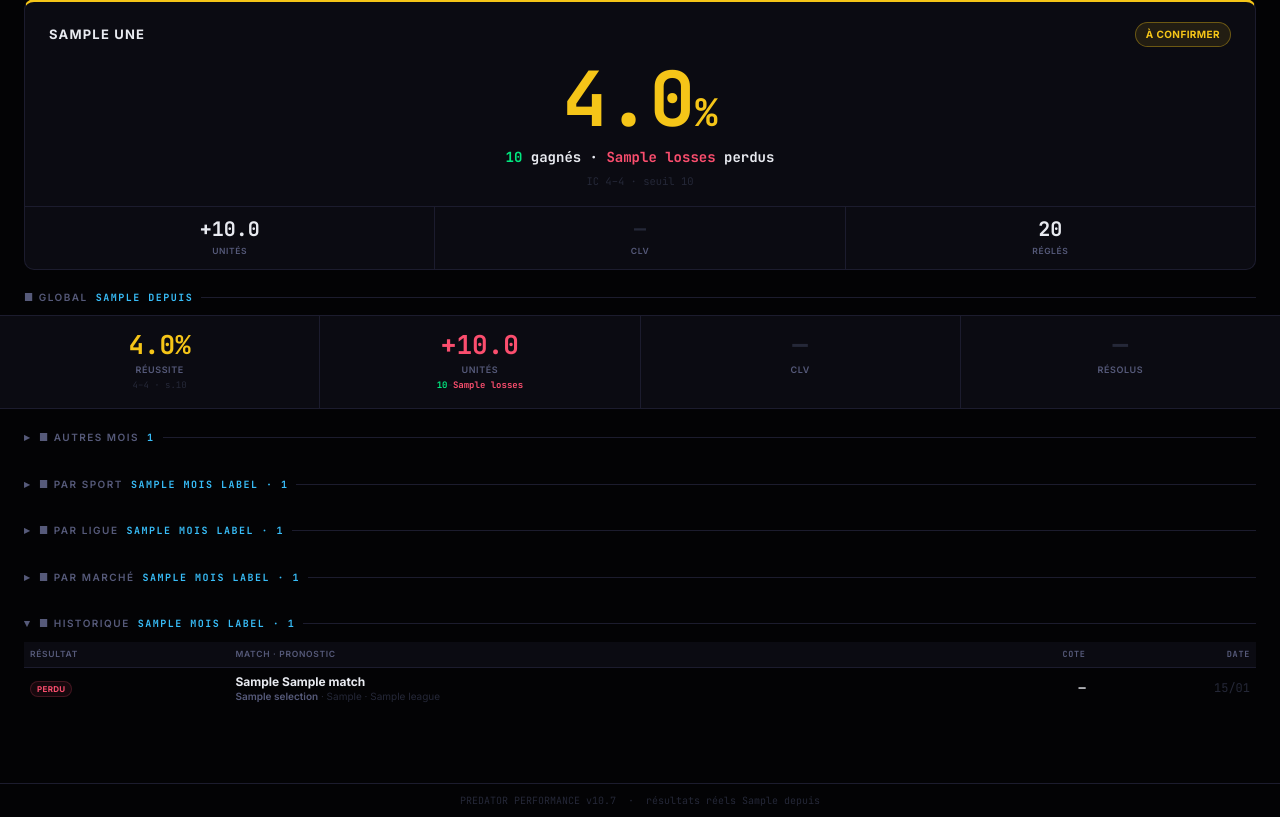
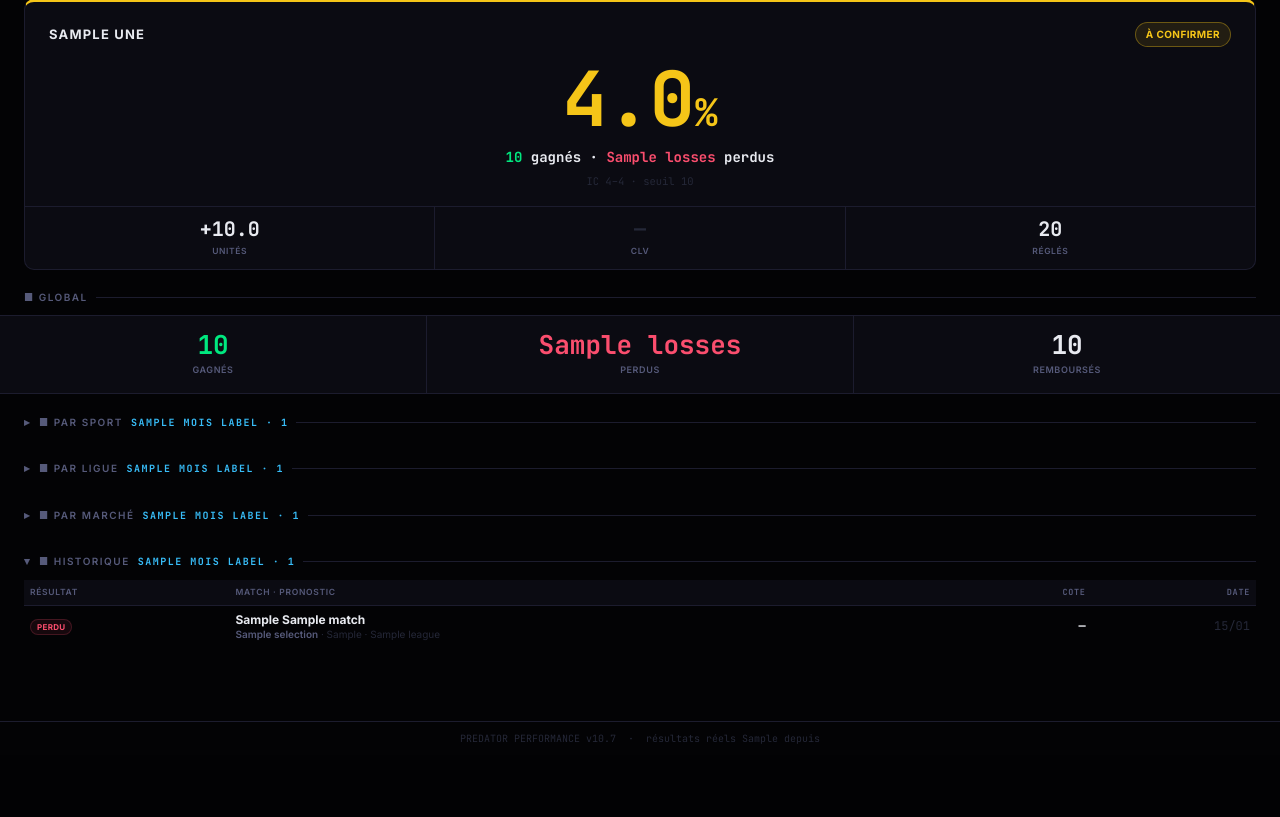
Before and after one commit to ipotrading-bot/predator, a Flask app: template templates/performance.html in a window 1280 px wide. Shown: the part 142-959 px from the top of the page. After the commit the page ends 886 px from the top, so only its background shows below. Run offline with Flask 3, Linux system fonts and the light colour scheme; the template is opened without the code that fills it: most values are stand-ins (such as "Sample title", 1, 10 or a date in 2020).

Commit message:
feat(perf): GLOBAL réduit à gagnés / perdus / remboursés, autres mois masqués
Demande opérateur du 2026-11-25. Le bandeau global ne montre plus que trois
totaux ; réussite, unités, CLV et résolution quittent l'écran (résolution et
fantômes restent en infobulle). Les cartes des autres mois sont retirées, le
menu y mène. perf_view.une_du_mois remplace une_et_autres_mois.

Co-Authored-By: Claude Opus 5.5 <noreply@anthropic.com>

```diff
--- a/api/index.py
+++ b/api/index.py
@@ -51,7 +51,7 @@ from core.perf_view import (ALL_MONTHS as _ALL_MONTHS,
                             rows_of_month as _rows_of_month,
                             shown_months as _perf_shown_months,
                             sport_breakdown as _sport_breakdown,
-                            une_et_autres_mois as _une_et_autres_mois)
+                            une_du_mois as _une_du_mois)
 from core.constants import TAX_RATE as _TAX_RATE
 from core.match_reel import meme_match_reel as _meme_match_reel
 from core.db import get_db as _get_db_client
@@ -787,8 +787,7 @@ def performance():
     leagues_hidden  = 0    # ligues sous _LEAGUE_MIN_N paris, non listées
     markets: list   = []   # ventilation par marché du mois sélectionné, perdants d'abord
     global_s: dict  = {}
-    une: dict       = {}   # carte À LA UNE : le mois choisi (perf_view.une_et_autres_mois)
-    autres: list    = []   # cartes des autres mois, repliées
+    une: dict       = {}   # carte À LA UNE : le mois choisi (perf_view.une_du_mois)
     # Mois sélectionné par le menu déroulant `?mois=YYYY-MM` (ou « tout »).
     # Validé contre la fenêtre affichée : une valeur hors fenêtre — faute de
     # frappe, mois archivé, juillet — retombe sur le mois courant. Le menu est
@@ -945,10 +944,10 @@ def performance():
                     m["phantoms"] = {"wins": sum(1 for r in gm if r["outcome"] == "WIN"),
                                      "losses": sum(1 for r in gm if r["outcome"] == "LOSS")}
                 global_s["pnl_units"] = round(sum(m["pnl_units"] for m in monthly), 2)
-                # À LA UNE le mois choisi, le global en bandeau, les autres
-                # mois repliés (demande opérateur du 2026-11-25).
-                une, autres = _une_et_autres_mois(monthly, mois, global_s,
-                                                  _depuis_label(months))
+                # À LA UNE le mois choisi, le global en bandeau (gagnés,
+                # perdus, remboursés), les autres mois masqués — demande
+                # opérateur du 2026-11-25.
+                une = _une_du_mois(monthly, mois, global_s, _depuis_label(months))
 
                 # PAR LIGUE — « quelles ligues perdent plus souvent ? »
                 # (2026-09-03). Meilleure réussite d'abord (10-31). Le tableau ne CLASSE que
@@ -973,7 +972,7 @@ def performance():
     return render_template("performance.html", rows=rows, history=history,
                            global_s=global_s, monthly=monthly,
                            leagues=leagues, leagues_hidden=leagues_hidden,
-                           markets=markets, une=une, autres=autres,
+                           markets=markets, une=une,
                            league_min_n=_LEAGUE_MIN_N,
                            months=[(m, _month_label(m)) for m in months],
                            mois=mois, all_months=_ALL_MONTHS,
--- a/templates/performance.html
+++ b/templates/performance.html
@@ -56,7 +56,6 @@
 .pk:last-child { border-right: none; }
 .pk-v { font-size: 22px; font-weight: 800; line-height: 1; font-family: var(--font-data); white-space: nowrap; }
 .pk-l { font-size: 8.5px; color: var(--t2); text-transform: uppercase; letter-spacing: .6px; margin-top: 6px; line-height: 1.4; font-weight: 600; }
-.pk-ci { font-size: 9px; color: var(--t3); font-family: var(--font-data); margin-top: 2px; white-space: nowrap; }
 @media (min-width: 640px) { .pk { padding: 16px 14px; } .pk-v { font-size: 26px; } .pk-l { font-size: 9px; } }
 
 .sec-hdr { font-size: 10px; font-weight: 600; letter-spacing: 1.5px; text-transform: uppercase; color: var(--t2);
@@ -69,22 +68,6 @@ details > summary.sec-hdr::-webkit-details-marker { display: none; }
 details > summary.sec-hdr::before { content: '▸'; color: var(--t2); font-size: 11px; }
 details[open] > summary.sec-hdr::before { content: '▾'; }
 
-.month-grid { display: grid; grid-template-columns: 1fr 1fr; gap: 8px; padding: 0 16px 4px; }
-@media (min-width: 640px) { .month-grid { grid-template-columns: repeat(3, 1fr); gap: 12px; padding: 0 24px 6px; } }
-.mc { display: block; color: inherit; text-decoration: none; background: var(--bg1); border: 1px solid var(--bd); border-radius: var(--r); padding: 10px 12px; }
-.mc:hover { border-color: var(--bd3); }
-.mc-month { font-size: 11px; font-weight: 700; color: var(--t1); margin-bottom: 8px; text-transform: capitalize;
-  display: flex; justify-content: space-between; align-items: center; gap: 6px; }
-.mc-wr { font-size: 10px; font-weight: 700; padding: 2px 8px; border-radius: 100px; font-family: var(--font-data); }
-.wr-good { background: rgba(0,232,127,.08);  color: var(--green);  border: 1px solid rgba(0,232,127,.2); }
-.wr-ok   { background: rgba(245,197,24,.08); color: var(--yellow); border: 1px solid rgba(245,197,24,.2); }
-.wr-bad  { background: rgba(251,78,110,.08); color: var(--red);    border: 1px solid rgba(251,78,110,.2); }
-.wr-none { background: transparent;          color: var(--t3);     border: 1px solid var(--bd2); }
-.mc-stats { display: flex; gap: 6px; }
-.mc-stat { flex: 1; min-width: 0; }
-.mc-sv { font-size: 17px; font-weight: 800; line-height: 1; font-family: var(--font-data); }
-.mc-sl { font-size: 8px; color: var(--t2); text-transform: uppercase; letter-spacing: .5px; margin-top: 4px; }
-.mc-foot { margin-top: 7px; padding-top: 5px; border-top: 1px solid var(--bd); font-size: 9px; color: var(--t2); font-family: var(--font-data); white-space: nowrap; }
 
 /* Tableaux resserrés : pas de largeur minimale, donc jamais de défilement
    horizontal ; le libellé (match, ligue) est la seule colonne qui s'étire. */
@@ -162,12 +145,12 @@ details[open] > summary.sec-hdr::before { content: '▾'; }
   {% if global_s %}
 
   {# ── À la une : le MOIS CHOISI (demande opérateur du 2026-11-25) ─────
-     Le mois en grand, le global en bandeau dessous, les autres mois repliés.
+     Le mois en grand, le global (gagnés, perdus, remboursés) dessous.
      Règle dure n°7 : jamais un taux nu — l'intervalle de Wilson et le point
      mort après taxe sont rendus sous le taux, la couleur porte le verdict
      (vert : démontré rentable, rouge : démontré perdant, jaune : rien de
      démontré). « Tous les mois » met le global à la une et retire le
-     bandeau (doublon) : perf_view.une_et_autres_mois. #}
+     bandeau (doublon) : perf_view.une_du_mois. #}
   {% set u_col = 'var(--t3)' if une.win_rate is none else ('var(--green)' if une.above_breakeven else ('var(--red)' if une.below_breakeven else 'var(--yellow)')) %}
   <section class="une" style="--u:{{ u_col }}"{% if une.phantoms and (une.phantoms.wins + une.phantoms.losses) %} title="hors {{ une.phantoms.wins }}–{{ une.phantoms.losses }} fantômes non envoyés"{% endif %}>
     <div class="une-top">
@@ -189,72 +172,22 @@ details[open] > summary.sec-hdr::before { content: '▾'; }
     </div>
   </section>
 
-  {# ── Global : toute la fenêtre, en bandeau compact ──────────────────
-     Les fantômes golden hour (< T-2h, jamais envoyés) restent hors de tous
-     les chiffres, comptés en infobulle seulement. La résolution (réglés /
-     réglés + sans score) reste visible : sans elle la page ne décrit que les
-     paris qu'on a su suivre — biais de survie, perf_view.resolution_rate. #}
+  {# ── Global : gagnés, perdus, remboursés, rien d'autre (demande
+     opérateur du 2026-11-25 : « met juste global avec total gagné, perdu,
+     remboursé, masquer tout le reste » ; les autres mois aussi, joignables
+     par le menu). Aucun taux ici, donc pas de règle n°7 à rendre. Ce qui
+     n'est plus à l'écran reste en infobulle : résolution (biais de survie,
+     perf_view.resolution_rate) et fantômes golden hour (< T-2h, jamais
+     envoyés, hors de tous les chiffres). « Tous les mois » met déjà le
+     global à la une : pas de doublon. #}
   {% set r = global_s.resolution %}
   {% if not une.global %}
-  {% set g_col = 'var(--green)' if global_s.above_breakeven else ('var(--red)' if global_s.below_breakeven else 'var(--yellow)') %}
-  <div class="sec-hdr">&#9632; GLOBAL <em>{{ depuis }}</em></div>
-  <div class="perf-kpis">
-    <div class="pk" title="{{ global_s.settled }} réglés : {{ global_s.wins }} gagnés, {{ global_s.losses }} perdus, {{ global_s.pushes }} remboursés · IC 95 % {{ global_s.win_rate_lo }}–{{ global_s.win_rate_hi }} %{% if global_s.p_breakeven is not none %} · point mort après taxe {{ "%.0f"|format(global_s.p_breakeven) }} %{% endif %} · hors {{ global_s.phantoms.wins }}–{{ global_s.phantoms.losses }} fantômes à moins de 2 h du coup d'envoi, jamais envoyés">
-      <div class="pk-v" style="color:{{ g_col }}">{{ "%.1f"|format(global_s.win_rate) }}%</div>
-      <div class="pk-l">Réussite</div>
-      <div class="pk-ci">{{ "%.0f"|format(global_s.win_rate_lo) }}&ndash;{{ "%.0f"|format(global_s.win_rate_hi) }}{% if global_s.p_breakeven is not none %} &middot; s.{{ "%.0f"|format(global_s.p_breakeven) }}{% endif %}</div>
-    </div>
-    <div class="pk" title="Mise plate 1 unité, après taxe">
-      <div class="pk-v {{ 'pos' if global_s.pnl_units >= 0 else 'neg' }}">{{ "%+.1f"|format(global_s.pnl_units) }}</div>
-      <div class="pk-l">Unités</div>
-      <div class="pk-ci"><span class="pos">{{ global_s.wins }}</span>&ndash;<span class="neg">{{ global_s.losses }}</span></div>
-    </div>
-    <div class="pk">
-      {% if global_s.clv_is_real and global_s.avg_clv is not none %}
-      <div class="pk-v {{ 'pos' if global_s.avg_clv >= 0 else 'neg' }}">{{ "%+.2f"|format(global_s.avg_clv) }}%</div>
-      <div class="pk-l">CLV</div>
-      <div class="pk-ci">{{ global_s.clv_n }} mesurés</div>
-      {% else %}
-      <div class="pk-v" style="color:var(--t3)">&mdash;</div>
-      <div class="pk-l">CLV</div>
-      {% endif %}
-    </div>
-    <div class="pk" title="{{ r.settled }} réglés sur {{ r.denom }} suivis ; {{ r.sans_score }} sans score (expirés ou clos sur leur seule clôture), absents de tous les chiffres">
-      {% if r and r.rate_pct is not none %}
-      {% set res_color = 'var(--green)' if r.rate_pct >= 80 else ('var(--yellow)' if r.rate_pct >= 50 else 'var(--red)') %}
-      <div class="pk-v" style="color:{{ res_color }}">{{ "%.0f"|format(r.rate_pct) }}%</div>
-      {% else %}
-      <div class="pk-v" style="color:var(--t3)">&mdash;</div>
-      {% endif %}
-      <div class="pk-l">Résolus</div>
-      {% if r %}<div class="pk-ci">{{ r.settled }}/{{ r.denom }}</div>{% endif %}
-    </div>
+  <div class="sec-hdr">&#9632; GLOBAL</div>
+  <div class="perf-kpis" title="{{ depuis }} · {{ global_s.settled }} réglés{% if r and r.rate_pct is not none %} · {{ r.settled }} sur {{ r.denom }} suivis, {{ r.sans_score }} sans score{% endif %} · hors {{ global_s.phantoms.wins }}–{{ global_s.phantoms.losses }} fantômes à moins de 2 h du coup d'envoi, jamais envoyés">
+    <div class="pk"><div class="pk-v" style="color:var(--green)">{{ global_s.wins }}</div><div class="pk-l">Gagnés</div></div>
+    <div class="pk"><div class="pk-v" style="color:var(--red)">{{ global_s.losses }}</div><div class="pk-l">Perdus</div></div>
+    <div class="pk"><div class="pk-v" style="color:var(--t1)">{{ global_s.pushes }}</div><div class="pk-l">Remboursés</div></div>
   </div>
-  {% endif %}
-
-  {# ── Autres mois : repliés, une carte = un lien vers ce mois ─────────
-     Pastille = verdict de l'intervalle (vert : entier au-dessus du point
-     mort ; rouge : entier en dessous ; jaune : rien de démontré). Fantômes
-     du mois en infobulle, jamais dans le taux. #}
-  {% if autres %}
-  <details>
-    <summary class="sec-hdr">&#9632; {{ 'PAR MOIS' if une.global else 'AUTRES MOIS' }} <em>{{ autres|length }}</em></summary>
-    <div class="month-grid">
-      {% for m in autres %}
-      {% set wr_cls = 'wr-none' if m.win_rate is none else ('wr-good' if m.above_breakeven else ('wr-bad' if m.below_breakeven else 'wr-ok')) %}
-      <a class="mc" href="?mois={{ m.month }}"{% if m.phantoms and (m.phantoms.wins + m.phantoms.losses) %} title="hors {{ m.phantoms.wins }}–{{ m.phantoms.losses }} fantômes non envoyés"{% endif %}>
-        <div class="mc-month">{{ m.label }}
-          <span class="mc-wr {{ wr_cls }}">{% if m.win_rate is not none %}{{ "%.0f"|format(m.win_rate) }}%{% else %}&mdash;{% endif %}</span></div>
-        <div class="mc-stats">
-          <div class="mc-stat"><div class="mc-sv" style="color:var(--green)">{{ m.wins }}</div><div class="mc-sl">Gagnés</div></div>
-          <div class="mc-stat"><div class="mc-sv" style="color:var(--red)">{{ m.losses }}</div><div class="mc-sl">Perdus</div></div>
-          <div class="mc-stat"><div class="mc-sv {{ 'pos' if m.pnl_units >= 0 else 'neg' }}">{{ "%+.1f"|format(m.pnl_units) }}</div><div class="mc-sl">Unités</div></div>
-        </div>
-        <div class="mc-foot" title="Intervalle de Wilson 95 % · point mort après taxe">{% if m.win_rate is not none %}IC {{ "%.0f"|format(m.win_rate_lo) }}&ndash;{{ "%.0f"|format(m.win_rate_hi) }}{% if m.p_breakeven is not none %} &middot; seuil {{ "%.0f"|format(m.p_breakeven) }}{% endif %}{% else %}&mdash;{% endif %}</div>
-      </a>
-      {% endfor %}
-    </div>
-  </details>
   {% endif %}
 
   {# ── Cellules communes ─────────────────────────────────────────────
```
Also changed, not shown: core/perf_view.py (+8 -10 lines), tests/test_perf_mois_ligues.py (+13 -14 lines), tests/test_perf_page.py (+1 -1 lines).
